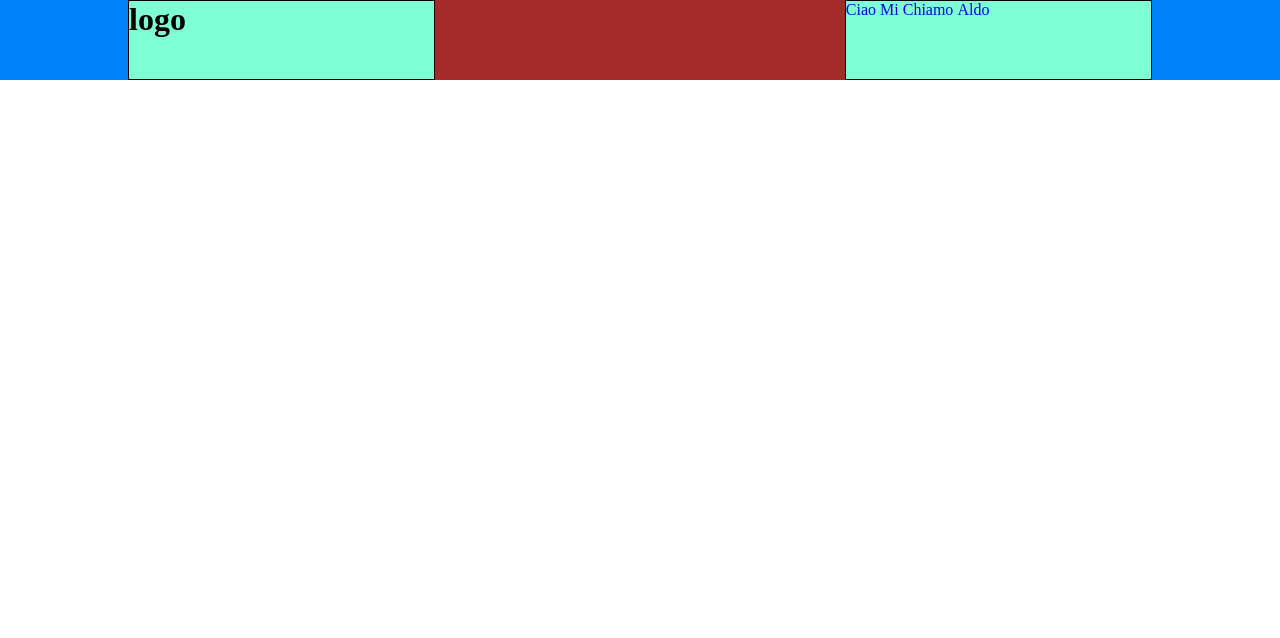
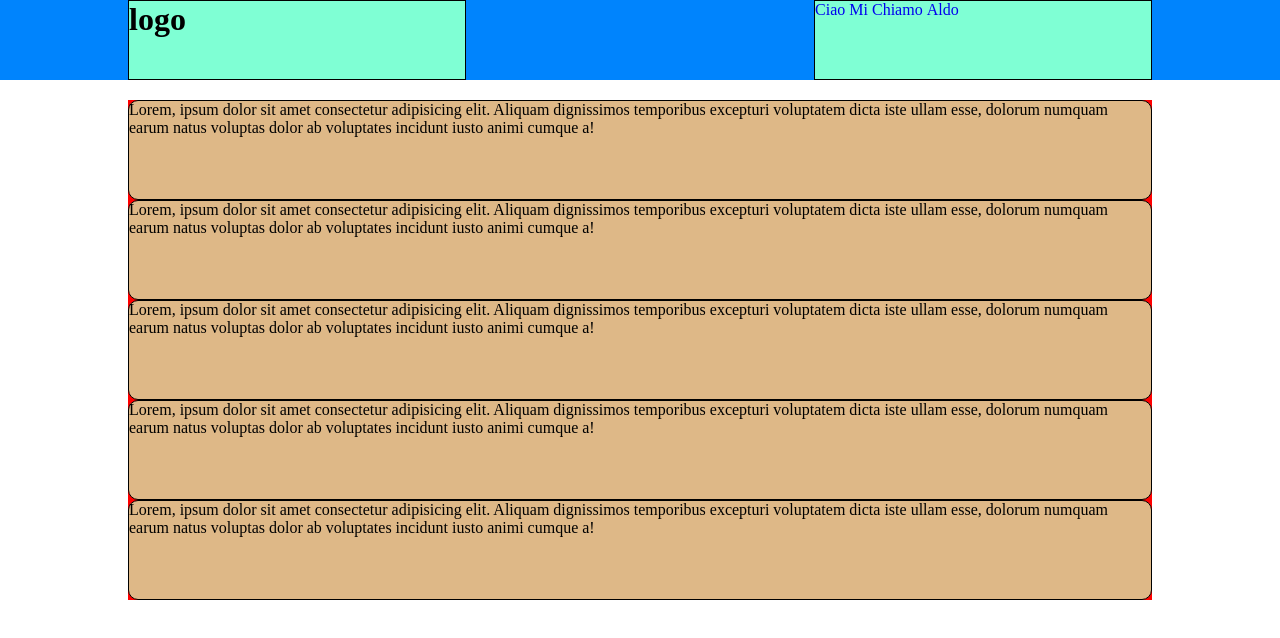
Before and after one commit to FedericoCattani/htmlcss-responsive-layout, a plain HTML site: page index.html in a window 1280 px wide. Drawn offline with Linux system fonts and the light colour scheme.

Commit message:
start of structure main

```diff
--- a/css/style.css
+++ b/css/style.css
@@ -17,8 +17,8 @@ button{
 
 .cards{
   height: 100px;
-  width: 100px;
-  background-color: brown;
+  width: 100%;
+  background-color: burlywood;
   border-radius: 10px;
 }
 
@@ -31,7 +31,6 @@ button{
 .container{
   width: 80%;
   height: 100%;
-  background-color: brown;
 }
 
 .debug{/*******************************************
@@ -53,8 +52,9 @@ a{
             HEADER
 *******************************************/
 header{
+  position: fixed;
   display: flex;
-  justify-content: center;
+  justify-content: space-evenly;
   width: 100%;
   height: 80px;
   background-color: #0084FD;
@@ -62,13 +62,13 @@ header{
 
 .logo{
   height: 100%;
-  width: 30%;
+  width: 33%;
   background-color: aquamarine;
 }
 
 .menus{
   height: 100%;
-  width: 30%;
+  width: 33%;
   background-color: aquamarine;
 }
 
@@ -80,6 +80,27 @@ header{
   display: none;
 }
 
+
+/*******************************************
+            MAIN
+*******************************************/
+main{
+  position: relative;
+}
+
+section{
+  display: flex;
+  justify-content: center;
+  align-items: center;
+  position: absolute;
+  top: 100px;
+}
+
+.container-cards{
+  width: 80%;
+  height: 500px;
+  background-color: red;
+}
 /*******************************************
             MEDIA QUERY
 *******************************************/
@@ -91,3 +112,9 @@ header{
     display: none;
   }
 }
+
+@media screen and (min-width:768px) {
+  .container{
+    flex-wrap: nowrap;
+  }
+}
--- a/index.html
+++ b/index.html
@@ -37,7 +37,27 @@
     </div>
   </header>
 
-  <main></main>
+  <main>
+    <section>
+      <div class="container-cards">
+        <div class=" cards debug">
+          <p>Lorem, ipsum dolor sit amet consectetur adipisicing elit. Aliquam dignissimos temporibus excepturi voluptatem dicta iste ullam esse, dolorum numquam earum natus voluptas dolor ab voluptates incidunt iusto animi cumque a!</p>
+        </div>
+        <div class=" cards debug">
+          <p>Lorem, ipsum dolor sit amet consectetur adipisicing elit. Aliquam dignissimos temporibus excepturi voluptatem dicta iste ullam esse, dolorum numquam earum natus voluptas dolor ab voluptates incidunt iusto animi cumque a!</p>
+        </div>
+        <div class=" cards debug">
+          <p>Lorem, ipsum dolor sit amet consectetur adipisicing elit. Aliquam dignissimos temporibus excepturi voluptatem dicta iste ullam esse, dolorum numquam earum natus voluptas dolor ab voluptates incidunt iusto animi cumque a!</p>
+        </div>
+        <div class=" cards debug">
+          <p>Lorem, ipsum dolor sit amet consectetur adipisicing elit. Aliquam dignissimos temporibus excepturi voluptatem dicta iste ullam esse, dolorum numquam earum natus voluptas dolor ab voluptates incidunt iusto animi cumque a!</p>
+        </div>
+        <div class=" cards debug">
+          <p>Lorem, ipsum dolor sit amet consectetur adipisicing elit. Aliquam dignissimos temporibus excepturi voluptatem dicta iste ullam esse, dolorum numquam earum natus voluptas dolor ab voluptates incidunt iusto animi cumque a!</p>
+        </div>
+      </div>
+    </section>
+  </main>
 
   <footer></footer>
 
```
